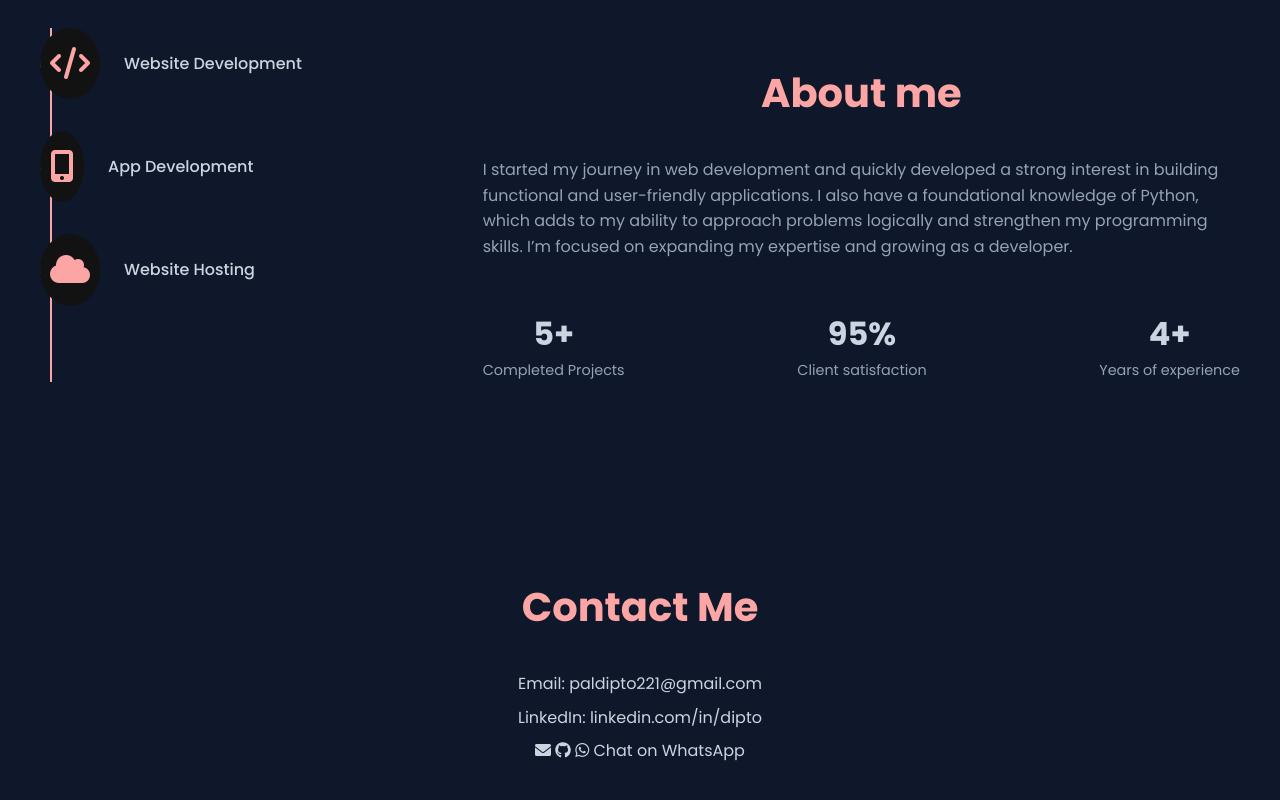
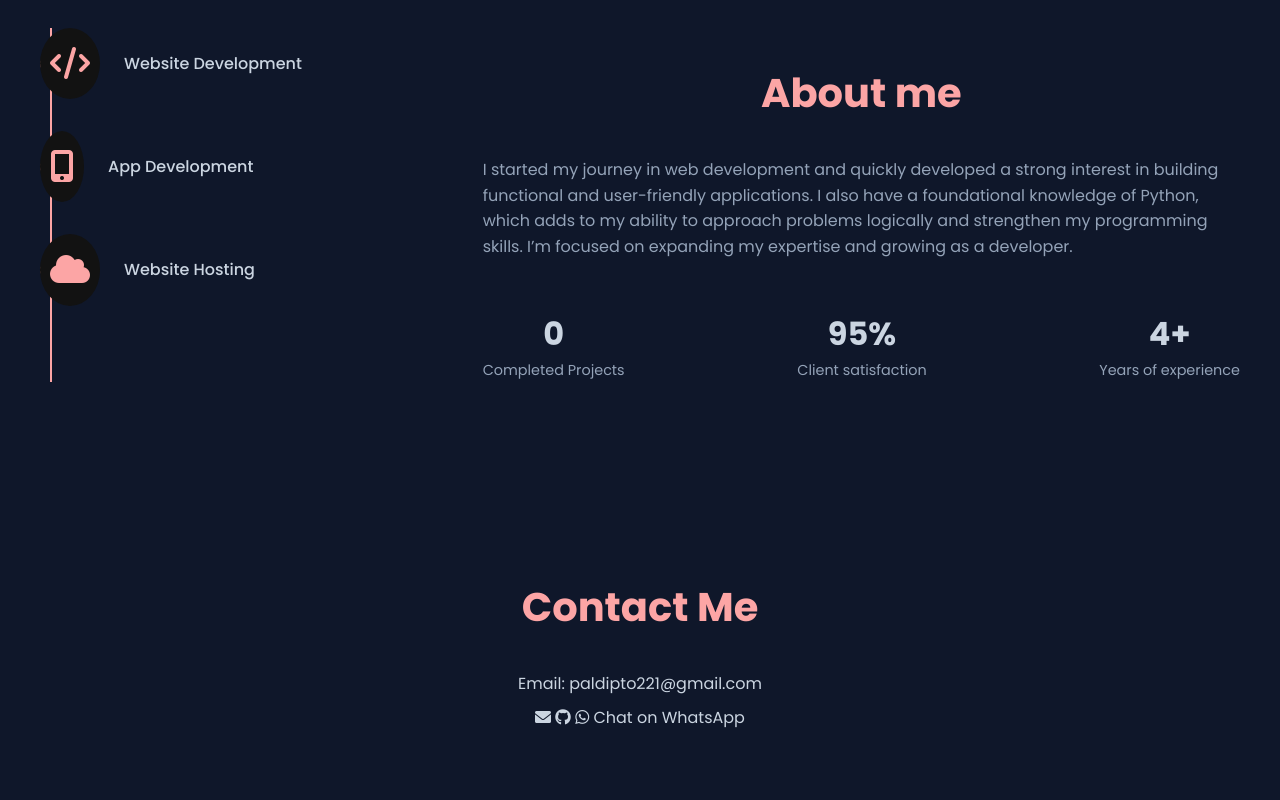
Before and after one commit to paldipto221-sudo/dipto-, a plain HTML site: page index.html in a window 1280 px wide. Shown: the part 932-1732 px from the top of the page. Drawn offline with Linux system fonts and the light colour scheme.

Commit message:
Update index.html

```diff
--- a/index.html
+++ b/index.html
@@ -531,7 +531,7 @@
 
           <div class="stats">
             <div class="stat-item">
-              <h3>5+</h3>
+              <h3>0</h3>
               <p>Completed Projects</p>
             </div>
             <div class="stat-item">
@@ -554,9 +554,7 @@
       <div class="container">
         <h2 class="section-title">Contact Me</h2>
         <p>Email: <a href="mailto:paldipto221@gmail.com">paldipto221@gmail.com</a></p>
-        <p>
-          LinkedIn: <a href="https://www.linkedin.com/in/dipto-pal-0166a1383/" target="_blank">linkedin.com/in/dipto</a>
-        </p>
+
         <p>
           <a href="mailto:paldipto221@gmail.com" target="_blank"><i class="fas fa-envelope"></i></a>
           <a href="https://github.com/dipto" target="_blank"><i class="fab fa-github"></i></a>
```
